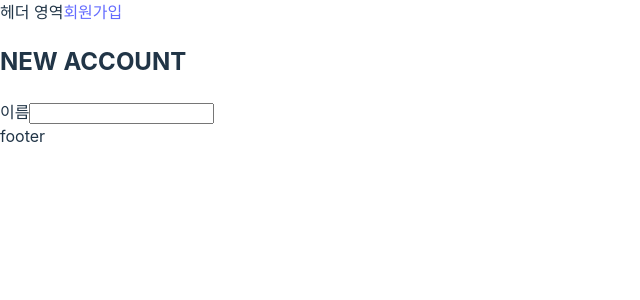
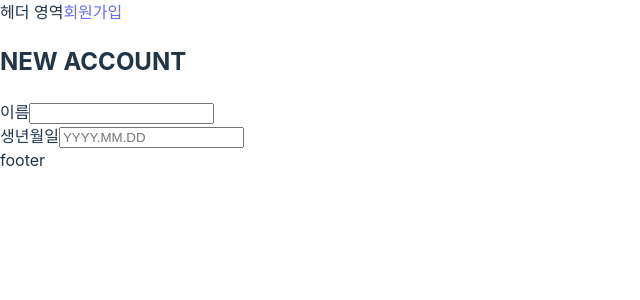
Before and after one commit to naerim/pawsitive, a React (Vite) app in the folder frontend/: page /signUp in a window 1280 px wide. Shown: the top 300 px of the page, without its empty margins (0-640 px from the left). Built offline with nearby package versions, Linux system fonts and the light colour scheme.

Commit message:
✨ feat : 생년월일 입력 field 생성
- 숫자와 . 이 아니면 입력되지 않도록 예외 설정
- .포함 10글자 이상 입력되지 않도록 예외 설정
- 오늘 이후 날짜가 입력하면 경고 표시
- 유효하지 않은 날짜를 입력하면 경고 표시

```diff
--- a/frontend/src/container/SignUpContainer.tsx
+++ b/frontend/src/container/SignUpContainer.tsx
@@ -3,6 +3,9 @@ import React, { useState } from 'react'
 const SignUpContainer = () => {
   const [name, setName] = useState('')
   const [nameError, setNameError] = useState('')
+  const [dob, setDob] = useState('')
+  const [dobError, setDobError] = useState('')
+
   const handleNameChange = (e: React.ChangeEvent<HTMLInputElement>) => {
     const nameInput = e.target.value
     setName(nameInput)
@@ -11,6 +14,43 @@ const SignUpContainer = () => {
       setNameError('실명을 입력해주세요.')
     } else setNameError('')
   }
+
+  const handleDobChange = (e: React.ChangeEvent<HTMLInputElement>) => {
+    let dobInput = e.target.value
+
+    dobInput = dobInput.replace(/[^\d.]/g, '')
+    dobInput = dobInput.slice(0, 10)
+
+    if (dobInput.length > 4 && dobInput[4] !== '.') {
+      dobInput = `${dobInput.substring(0, 4)}.${dobInput.substring(4)}`
+    }
+    if (dobInput.length > 7 && dobInput[7] !== '.') {
+      dobInput = `${dobInput.substring(0, 7)}.${dobInput.substring(7)}`
+    }
+
+    setDob(dobInput)
+
+    const isNumberDobInput = () => /^\d{4}\.\d{2}\.\d{2}$/.test(dobInput)
+
+    if (!isNumberDobInput()) {
+      setDobError('8자리 숫자로 입력해주세요.')
+    } else setDobError('')
+
+    const [year, month, day] = dobInput.split('.').map(Number)
+
+    const isValidYear = year >= 1900 && year <= new Date().getFullYear()
+    const isValidMonth = month >= 1 && month <= 12
+    const isValidDay = day >= 1 && day <= 31
+
+    const isValidDobInput = isValidYear && isValidMonth && isValidDay
+
+    if (!isValidDobInput) {
+      setDobError('올바른 날짜 형식이 아닙니다.')
+    } else {
+      setDobError('')
+    }
+  }
+
   return (
     <>
       <h2>NEW ACCOUNT</h2>
@@ -27,6 +67,20 @@ const SignUpContainer = () => {
           />
         </label>
         <div>{nameError}</div>
+
+        <label htmlFor="dob">
+          생년월일
+          <input
+            type="text"
+            id="dob"
+            name="dob"
+            value={dob}
+            onChange={handleDobChange}
+            placeholder="YYYY.MM.DD"
+            required
+          />
+        </label>
+        <div>{dobError}</div>
       </div>
     </>
   )
```
